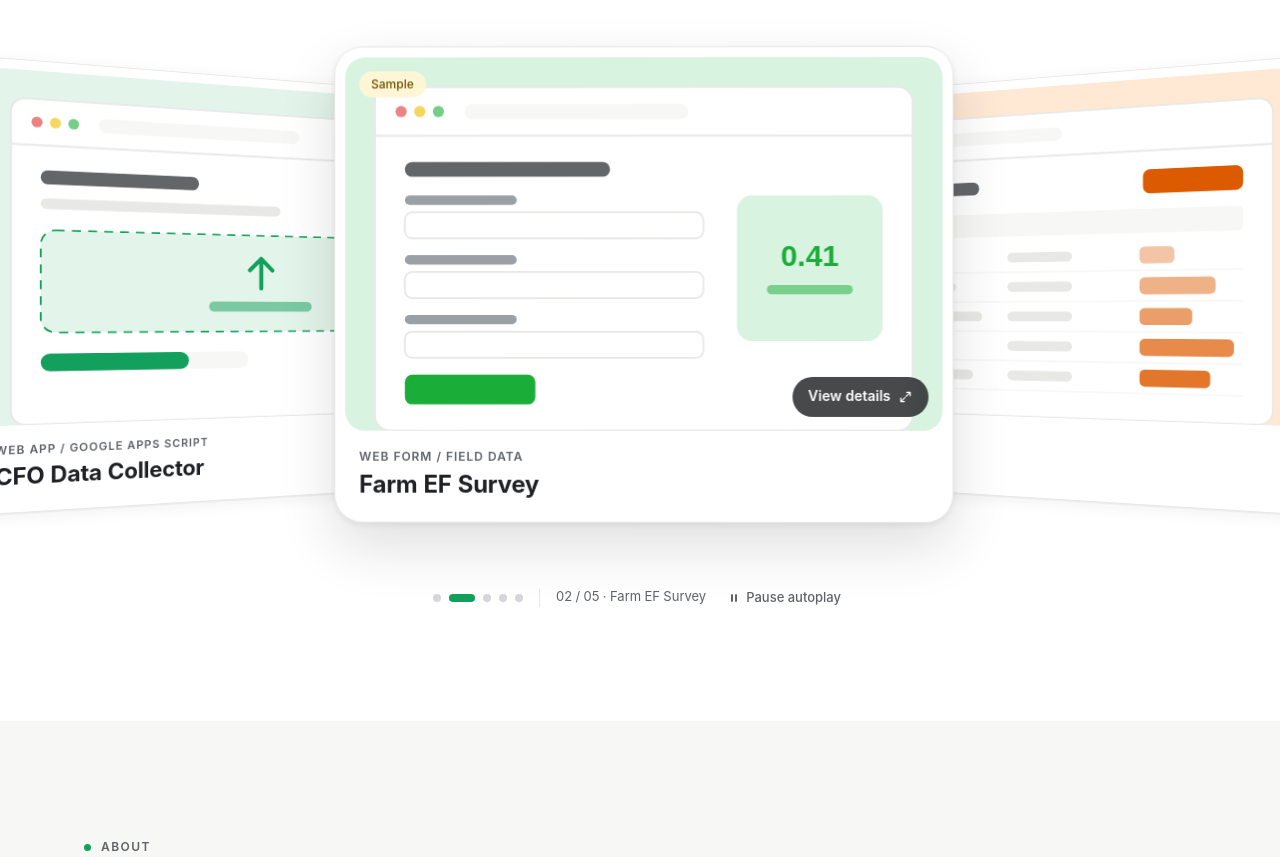
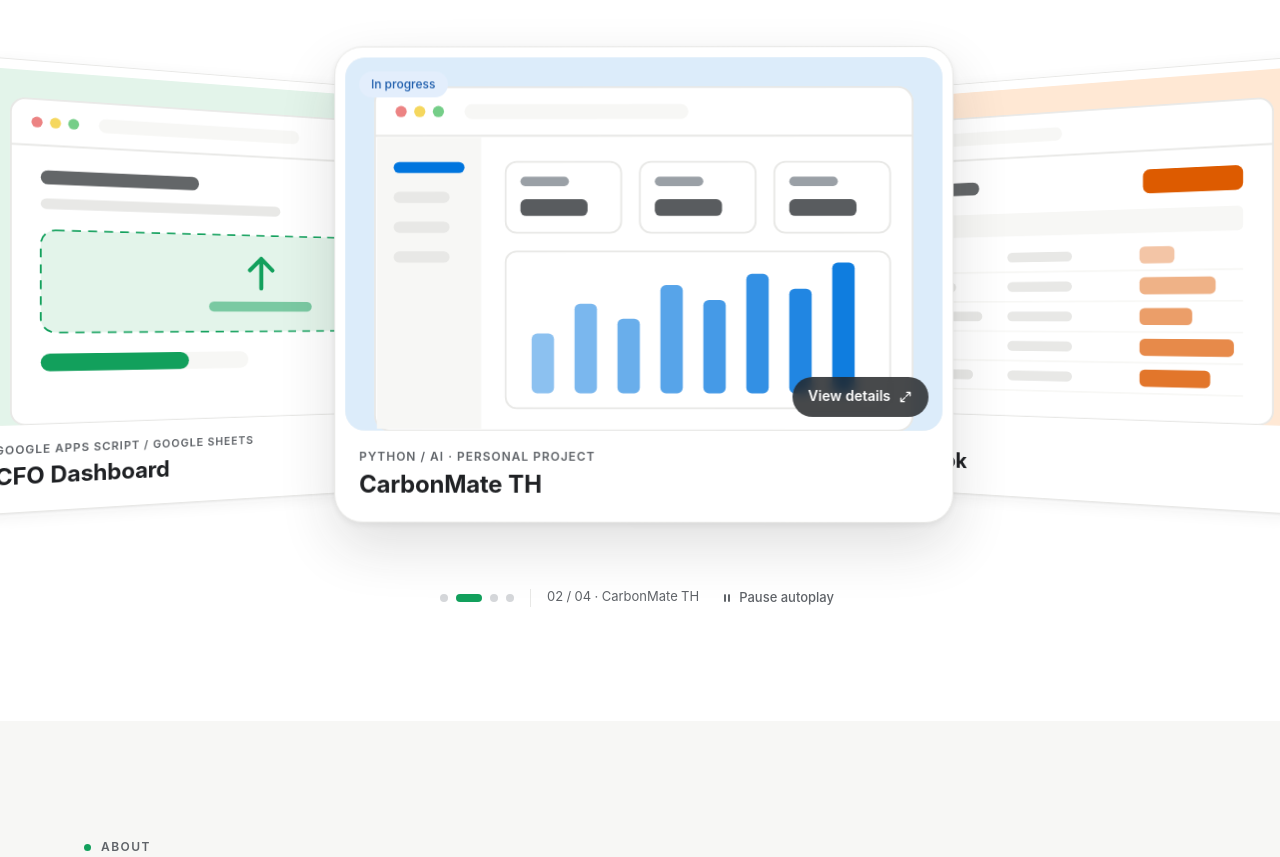
Before and after one commit to firstanapat/new, a plain HTML site: page index.html in a window 1280 px wide. Shown: the part 2580-3437 px from the top of the page. Drawn offline with nearby package versions, Linux system fonts and the light colour scheme; a web font is replaced by a local one.

Commit message:
Replace made-up tool cards with real work: CarbonMate TH, CFO Dashboard, Farm EF Workbook
Co-Authored-By: Claude Opus 5.5 <noreply@anthropic.com>

```diff
--- a/css/style.css
+++ b/css/style.css
@@ -91,6 +91,8 @@ p { margin: 0; }
   font: 500 12px/1 var(--font); background: var(--bg-soft); color: var(--ink-2); white-space: nowrap;
 }
 .chip-sample { background: #fff6d6; color: #6b5400; }
+.chip-wip { background: #e3eefc; color: #1c5cab; }
+.flow-media .chip { position: absolute; top: 14px; left: 14px; }
 .link-arrow { display: inline-flex; align-items: center; gap: 6px; color: var(--accent-ink); font-weight: 600; font-size: 14px; }
 .link-arrow svg { width: 14px; height: 14px; transition: transform .2s var(--ease); }
 .link-arrow:hover svg { transform: translate(2px, -2px); }
--- a/js/main.js
+++ b/js/main.js
@@ -17,14 +17,14 @@
   /* ---------- Language ---------- */
   function lang() { return (window.I18N && window.I18N.lang) || "th"; }
   var L = {
-    th: { sample: "ตัวอย่าง", details: "ดูรายละเอียด", open: "เปิดเว็บ", close: "ปิด", pause: "หยุดเลื่อนอัตโนมัติ", play: "เลื่อนอัตโนมัติ", shot: "ภาพหน้าจอ ",
+    th: { sample: "ตัวอย่าง", wip: "กำลังพัฒนา", details: "ดูรายละเอียด", open: "เปิดเว็บ", close: "ปิด", pause: "หยุดเลื่อนอัตโนมัติ", play: "เลื่อนอัตโนมัติ", shot: "ภาพหน้าจอ ",
       units: ["โรงงาน A", "โรงงาน B", "สำนักงานใหญ่"], scopes: ["ขอบเขต 1", "ขอบเขต 2", "ขอบเขต 3"],
       cfoHead: ["หน่วยงาน", "ขอบเขต 1", "ขอบเขต 2", "ขอบเขต 3", "รวม 2568", "ปีฐาน 2567", "เปลี่ยนแปลง"],
       efHead: ["ช่วง EF (kgCO₂e/kg)", "จำนวนแปลง"], srcHead: ["แหล่งปล่อย", "สัดส่วน"], plots: " แปลง",
       src: ["ปุ๋ยเคมี", "ไฟฟ้า (ปั๊มน้ำ)", "น้ำมันเชื้อเพลิง", "สารเคมีเกษตร", "ปุ๋ยคอก"],
       sroi: ["รายได้เกษตรกรเพิ่มขึ้น", "สุขภาพจากการลดสารเคมี", "ค่าเดินทางผู้บริโภคที่ลดลง", "ความสัมพันธ์ในชุมชน", "ลด CO₂ จากการขนส่ง"],
       sroiHead: ["ผลลัพธ์", "มูลค่า (ล้านบาท)"], total: "รวม", mTHB: " ล้านบาท", locale: "th-TH" },
-    en: { sample: "Sample", details: "View details", open: "Open site", close: "Close", pause: "Pause autoplay", play: "Autoplay", shot: "Screenshot of ",
+    en: { sample: "Sample", wip: "In progress", details: "View details", open: "Open site", close: "Close", pause: "Pause autoplay", play: "Autoplay", shot: "Screenshot of ",
       units: ["Plant A", "Plant B", "Head office"], scopes: ["Scope 1", "Scope 2", "Scope 3"],
       cfoHead: ["Site", "Scope 1", "Scope 2", "Scope 3", "Total 2025", "Base year 2024", "Change"],
       efHead: ["EF range (kgCO₂e/kg)", "Plots"], srcHead: ["Source", "Share"], plots: " plots",
@@ -33,6 +33,11 @@
       sroiHead: ["Outcome", "Value (THB million)"], total: "Total", mTHB: " THB million", locale: "en-US" }
   };
   function T() { return L[lang()] || L.th; }
+  function badge(p) {
+    if (p.wip) return '<span class="chip chip-wip">' + T().wip + "</span>";
+    if (p.sample) return '<span class="chip chip-sample">' + T().sample + "</span>";
+    return "";
+  }
   function P(p, field) { return lang() === "en" && p.en && p.en[field] ? p.en[field] : p[field]; }
 
   var yearEl = $("#year");
@@ -167,7 +172,7 @@
     $("#modalTitle").textContent = p.title;
     $("#modalDesc").textContent = P(p, "desc");
     $("#modalTags").innerHTML =
-      (p.sample ? '<span class="chip chip-sample">' + T().sample + "</span>" : "") +
+      badge(p) +
       p.tags.map(function (t) { return '<span class="chip">' + esc(t) + "</span>"; }).join("");
     $("#modalFeatures").innerHTML = (P(p, "features") || []).map(function (f) { return "<li>" + esc(f) + "</li>"; }).join("");
     $("#modalActions").innerHTML =
@@ -191,10 +196,10 @@
       var INTERVAL = 4500;
 
       function fillCard(card, p) {
-        card.setAttribute("aria-label", p.title + (p.sample ? " (" + T().sample + ")" : ""));
+        var status = p.wip ? T().wip : p.sample ? T().sample : "";
+        card.setAttribute("aria-label", p.title + (status ? " (" + status + ")" : ""));
         card.innerHTML =
-          '<div class="flow-media">' + mediaHtml(p) +
-          (p.sample ? '<span class="chip chip-sample">' + T().sample + "</span>" : "") +
+          '<div class="flow-media">' + mediaHtml(p) + badge(p) +
           '<span class="flow-open">' + T().details + ' <svg><use href="#i-expand"/></svg></span></div>' +
           '<div class="flow-body"><div class="kicker">' + esc(p.kicker || p.tags.slice(0, 2).join(" / ")) + "</div>" +
           "<h3>" + esc(p.title) + "</h3></div>";
--- a/js/products.js
+++ b/js/products.js
@@ -1,117 +1,94 @@
 /* ==========================================================================
-   Web Products — แก้ไขรายการการ์ดใน 3D carousel ที่ไฟล์นี้ไฟล์เดียว
+   Tools I built — แก้ไขรายการการ์ดใน 3D carousel ที่ไฟล์นี้ไฟล์เดียว
    --------------------------------------------------------------------------
    title   : ชื่อ (ใช้ทั้งสองภาษา)
    kicker  : ข้อความเล็กเหนือชื่อการ์ด
    desc / features : ภาษาไทย  ·  en.desc / en.features : ภาษาอังกฤษ
-   image   : URL รูปหน้าจอ (เช่น "assets/img/cfo-collector.jpg") — ถ้าเว้นว่าง จะวาดภาพตัวอย่างให้
+   image   : URL รูปหน้าจอ (เช่น "assets/img/cfo-dashboard.jpg") — ถ้าเว้นว่าง จะวาดภาพตัวอย่างให้
    url     : ลิงก์เว็บจริง — ถ้าเว้นว่าง จะไม่แสดงปุ่ม "เปิดเว็บ"
-   sample  : true = ยังเป็นการ์ดตัวอย่าง (แสดงป้าย "ตัวอย่าง")
+   wip     : true = กำลังพัฒนา (แสดงป้าย "กำลังพัฒนา")
    layout  : รูปแบบภาพตัวอย่าง: "dashboard" | "upload" | "form" | "table" | "site"
-   ⚠️ รูปหน้าจอและลิงก์ต้องไม่มีข้อมูลจริงของนายจ้าง
+   ⚠️ ทุกการ์ดต้องเป็นงานที่สร้างเองจริง และรูป/ลิงก์ต้องไม่มีข้อมูลจริงของนายจ้าง
    ========================================================================== */
 window.PRODUCTS = [
   {
-    title: "CFO Data Collector",
-    kicker: "Web App / Google Apps Script",
-    desc: "เว็บแอปให้แต่ละหน่วยงานอัปโหลดไฟล์ Excel บัญชีก๊าซเรือนกระจก แล้วดึงข้อมูลเข้าฐานข้อมูลกลางและสรุปเป็น Dashboard อัตโนมัติ",
+    title: "CFO Dashboard",
+    kicker: "Google Apps Script / Google Sheets",
+    desc: "รวมไฟล์คาร์บอนฟุตพริ้นท์องค์กรตามแบบฟอร์ม TGO ของทุกหน่วยงานไว้ในที่เดียว แล้วแสดงเป็น Dashboard บนเว็บ แทนการเปิดไฟล์ Excel ทีละไฟล์",
     features: [
-      "อัปโหลดไฟล์ .xlsx หลายหน่วยงานผ่านหน้าเว็บเดียว",
-      "อ่านชีต Fr-04.1 / Fr-05 และแยก Scope 1, 2, 3 อัตโนมัติ",
-      "เก็บข้อมูลลง Google Sheets เป็นฐานข้อมูลกลาง",
-      "สรุปผลรวมและเทียบปีฐานบน Dashboard"
+      "นำเข้าไฟล์ .xlsx ผ่านเมนูใน Google Sheets หรือ Import อัตโนมัติทุกเช้าจากโฟลเดอร์ใน Google Drive",
+      "อ่านชีต Fr-04.1 และ Fr-05 อัตโนมัติ แล้วแยกตาม Scope 1, 2 และ 3",
+      "แตก tCO₂e เป็นรายเดือนตามสัดส่วนกิจกรรม โดยผลรวมตรงกับ Fr-04.1 เสมอ",
+      "Dashboard เลือกหน่วยงานและปี เทียบปีฐาน แสดง 10 รายการที่ปล่อยมากที่สุด และค้นหารายการได้"
     ],
     en: {
-      desc: "A web app where each site uploads its GHG inventory Excel file. It pulls the data into one central database and builds the dashboard automatically.",
+      desc: "Brings every site's corporate carbon footprint file (TGO forms) into one place and shows it as a web dashboard, instead of opening Excel files one by one.",
       features: [
-        "Upload .xlsx files from several sites through one page",
-        "Reads the Fr-04.1 / Fr-05 sheets and splits Scope 1, 2 and 3 automatically",
-        "Stores everything in Google Sheets as the central database",
-        "Dashboard shows totals and the change against the base year"
+        "Import .xlsx files from a Google Sheets menu, or automatically every morning from a Google Drive folder",
+        "Reads the Fr-04.1 and Fr-05 sheets automatically and splits them by Scope 1, 2 and 3",
+        "Spreads tCO₂e across months by activity share, so the total always matches Fr-04.1",
+        "Dashboard with site and year filters, base-year comparison, the top 10 sources and a searchable item table"
       ]
     },
-    tags: ["Google Apps Script", "HTML", "Google Sheets"],
+    tags: ["Google Apps Script", "Google Sheets", "Chart.js"],
     image: "",
     url: "",
-    sample: false,
     layout: "upload",
     accent: "#12a05c",
     tint: "#e3f4ea"
   },
   {
-    title: "Farm EF Survey",
-    kicker: "Web Form / Field Data",
-    desc: "แบบฟอร์มเก็บข้อมูล Life Cycle Inventory ระดับแปลงบนมือถือ พร้อมตรวจความสมเหตุสมผลของข้อมูลทันทีที่กรอก",
+    title: "CarbonMate TH",
+    kicker: "Python / AI · Personal project",
+    desc: "โปรเจกต์ส่วนตัว: เครื่องคำนวณคาร์บอนฟุตพริ้นท์องค์กรตามแนวทาง TGO ที่ตรวจสอบย้อนกลับได้ และใช้ AI ช่วยจับคู่กิจกรรมกับค่า EF ทดสอบกับบริษัทสมมติ \"Northern Valley Foods\" ซึ่งเป็นข้อมูลจำลองทั้งหมด",
     features: [
-      "กรอกได้ออฟไลน์ในพื้นที่สัญญาณอ่อน",
-      "เตือนเมื่อปริมาณปุ๋ยต่อผลผลิตผิดปกติ",
-      "คำนวณ EF รายแปลงเบื้องต้นให้เห็นทันที"
+      "Engine คำนวณจากตาราง EF ของ TGO (AR5) ที่ระบุแหล่งที่มาและเวอร์ชันทุกค่า ตรวจเทียบกับการคำนวณมือแล้ว ต่างกันไม่เกิน 0.0015%",
+      "ปฏิเสธข้อมูลผิดอัตโนมัติ: Scope ไม่ตรง หน่วยไม่ตรง รหัส EF ที่ไม่มีอยู่ หรือปริมาณติดลบ",
+      "กำลังพัฒนา: AI จับคู่ข้อความภาษาไทยกับค่า EF โดยเลือกได้เฉพาะจากตาราง ตอบได้ 3 แบบ (ตรง / ถามกลับ / ไม่พบ) พร้อมชุดทดสอบ 113 กรณี",
+      "แผนต่อไป: Dashboard บน Streamlit ส่งออกแบบฟอร์ม Fr-04.1 และบันทึก Audit log"
     ],
     en: {
-      desc: "A mobile form for collecting farm-level Life Cycle Inventory data that checks each answer for plausibility as it is entered.",
+      desc: "Personal project: an auditable corporate carbon footprint calculator that follows Thailand's TGO guidelines, with AI help to match activities to emission factors. Tested on a fictional company, \"Northern Valley Foods\", using only synthetic data.",
       features: [
-        "Works offline in areas with weak signal",
-        "Warns when fertiliser use per kg of yield looks unusual",
-        "Shows a first estimate of the plot's EF straight away"
+        "Calculation engine on the TGO (AR5) EF table, with source and version recorded for every value; checked against a hand calculation to within 0.0015%",
+        "Rejects bad input automatically: scope mismatch, unit mismatch, unknown EF ID or negative quantity",
+        "In progress: an AI matcher that maps Thai activity text to an EF, choosing only from the table and answering match / clarify / not found, with a 113-case test set",
+        "Next: a Streamlit dashboard, Fr-04.1 export and an audit log"
       ]
     },
-    tags: ["Web Form", "Mobile", "Data Validation"],
+    tags: ["Python", "Claude API", "Streamlit", "pytest"],
     image: "",
     url: "",
-    sample: true,
-    layout: "form",
-    accent: "#1aae39",
-    tint: "#d9f3e1"
+    wip: true,
+    layout: "dashboard",
+    accent: "#0075de",
+    tint: "#dcecfa"
   },
   {
-    title: "SROI Calculator",
-    kicker: "Tool / Social Impact",
-    desc: "เครื่องมือคำนวณ SROI ที่ใส่ Indicator, Financial Proxy, Deadweight และ Attribution แล้วได้ผลพร้อม Sensitivity analysis",
+    title: "Farm EF Workbook",
+    kicker: "Excel Model / LCA",
+    desc: "สมุดงาน Excel ที่แปลงคำตอบแบบสอบถามเกษตรกรเป็นค่า Emission Factor รายแปลง (kgCO₂e/kg) ใช้จริงกับข้อมูลเกษตรกร 60 ราย",
     features: [
-      "เทมเพลต Impact Map ตามหลัก Social Value",
-      "ปรับค่าสมมติฐานแล้วเห็น SROI เปลี่ยนแบบเรียลไทม์",
-      "ส่งออกตารางสรุปสำหรับรายงาน"
+      "แยกคำตอบแบบสอบถามจากชีต Raw Data อัตโนมัติด้วยสูตร LET, TEXTSPLIT และ INDEX",
+      "ดึงค่า EF อ้างอิงจากตาราง แล้วคำนวณ Activity Data × EF × GWP",
+      "คำนวณแยกตามแหล่งปล่อย เช่น ปุ๋ยเคมี ปุ๋ยคอก สารเคมีเกษตร ไฟฟ้า และน้ำมันเชื้อเพลิง",
+      "การ์ดนี้ไม่แสดงตัวเลขหรือข้อมูลเกษตรกร เพราะเป็นข้อมูลของบริษัท"
     ],
     en: {
-      desc: "An SROI calculator: enter indicators, financial proxies, deadweight and attribution, and get the ratio with a sensitivity analysis.",
+      desc: "An Excel workbook that turns farmer survey answers into a plot-level emission factor (kgCO₂e/kg). Used on real data from 60 farmers.",
       features: [
-        "Impact Map template based on Social Value principles",
-        "Change an assumption and see the SROI update live",
-        "Export a summary table for the report"
+        "Parses raw survey answers automatically with LET, TEXTSPLIT and INDEX formulas",
+        "Looks up reference EFs from a table and calculates Activity Data × EF × GWP",
+        "Breaks emissions down by source, such as chemical fertiliser, manure, agrochemicals, electricity and fuel",
+        "No numbers or farmer data are shown here, because they belong to the company"
       ]
     },
-    tags: ["JavaScript", "Calculator"],
+    tags: ["Excel", "LCA", "ISO 14067"],
     image: "",
     url: "",
-    sample: true,
     layout: "table",
     accent: "#dd5b00",
     tint: "#ffe8d4"
-  },
-  {
-    title: "Supplier GHG Portal",
-    kicker: "Portal / Scope 3",
-    desc: "พอร์ทัลให้ซัพพลายเออร์ส่งข้อมูลการปล่อยก๊าซเรือนกระจกของตนเอง เพื่อนำไปใช้คำนวณ Scope 3 ของบริษัท",
-    features: [
-      "ซัพพลายเออร์ล็อกอินและส่งข้อมูลรายปี",
-      "ตรวจความครบถ้วนของข้อมูลก่อนส่ง",
-      "สรุปอัตราการตอบกลับและคุณภาพข้อมูล"
-    ],
-    en: {
-      desc: "A portal where suppliers submit their own emissions data, which then feeds the company's Scope 3 calculation.",
-      features: [
-        "Suppliers sign in and submit data once a year",
-        "Checks that the data is complete before it is sent",
-        "Summarises response rate and data quality"
-      ]
-    },
-    tags: ["Portal", "Scope 3"],
-    image: "",
-    url: "",
-    sample: true,
-    layout: "table",
-    accent: "#c2417f",
-    tint: "#fde0ec"
   },
   {
     title: "Portfolio Website",
@@ -133,7 +110,6 @@ window.PRODUCTS = [
     tags: ["HTML", "CSS", "JavaScript", "Vercel"],
     image: "",
     url: "",
-    sample: false,
     layout: "site",
     accent: "#1f2124",
     tint: "#f1f1ef"
```
